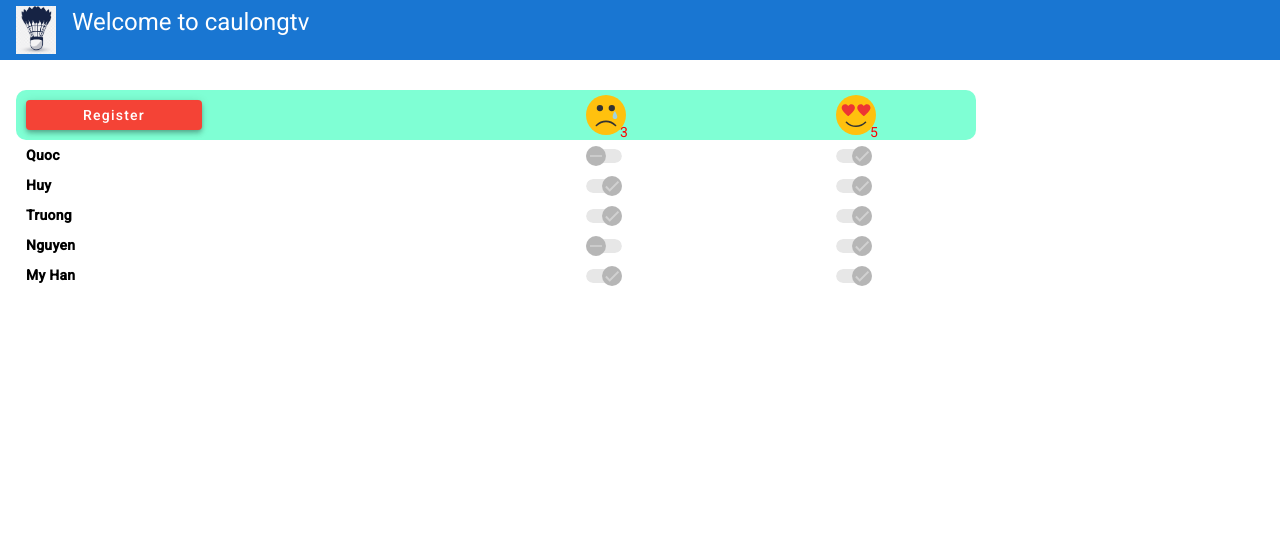
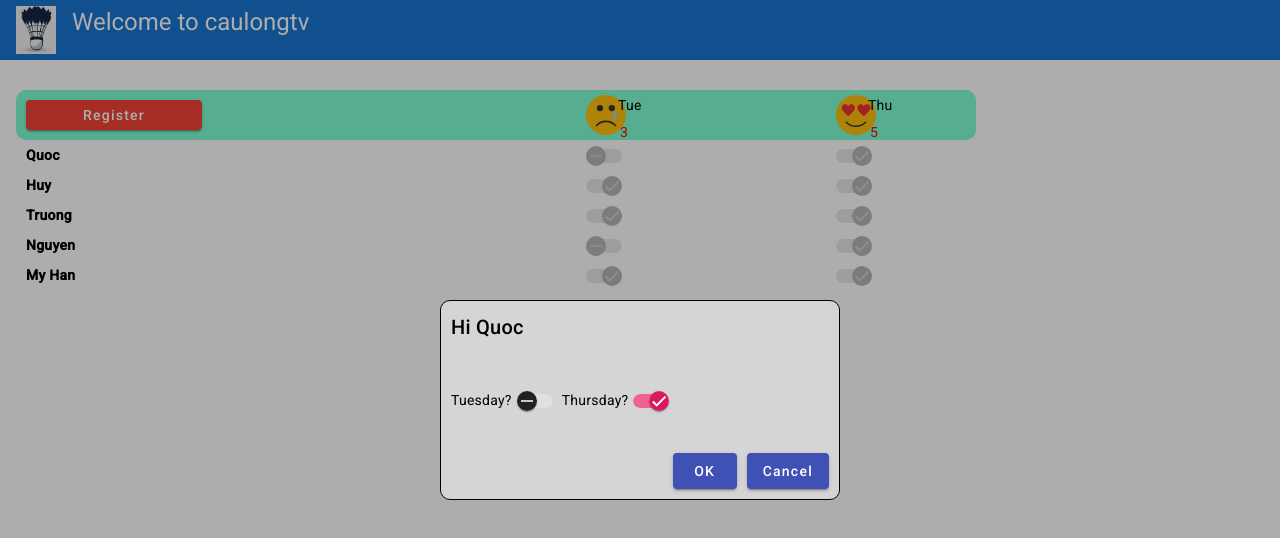
Before and after one commit to phquoc25/attendance-record-angular, an Angular app: page / in a window 1280 px wide. Both pictures are taken after a click on the button "Register". Shown: the top 538 px of the page. Built offline with nearby package versions, Linux system fonts and the light colour scheme.

Commit message:
adding css for the register dialog

```diff
--- a/src/app/player-list/player-list.component.html
+++ b/src/app/player-list/player-list.component.html
@@ -1,14 +1,21 @@
 <div class="header">
     <div class="header__name">
-        <button class="header__btn" mat-raised-button color="warn">Register</button>
+        <button
+            class="header__btn"
+            mat-raised-button
+            color="warn"
+            (click)="onRegisterClick()"
+        >Register</button>
     </div>
     <div class="header__status">
         <div class="header-img" [ngStyle]="{'background-image': tuesdayStatus}">
+            <span class="status-type">Tue</span>
             <span class="status-counter">{{tuesdayCount}}</span>
         </div>
     </div>
     <div class="header__status">
         <div class="header-img" [ngStyle]="{'background-image': thursdayStatus}">
+            <span class="status-type">Thu</span>
             <span class="status-counter">{{thursdayCount}}</span>
         </div>
     </div>
--- a/src/app/player-list/player-list.component.scss
+++ b/src/app/player-list/player-list.component.scss
@@ -31,3 +31,8 @@
     top: 27px;
     left: 34px;
 }
+
+.status-type {
+    position: absolute;
+    left: 32px;
+}
--- a/src/app/player-list/player-list.component.ts
+++ b/src/app/player-list/player-list.component.ts
@@ -1,5 +1,7 @@
 import { Component, Input } from '@angular/core';
 import { Player } from '../player/player.model';
+import { Dialog } from '@angular/cdk/dialog';
+import { RegisterDialogComponent } from '../register-dialog/register-dialog.component';
 
 @Component({
   selector: 'app-player-list',
@@ -24,4 +26,17 @@ export class PlayerListComponent {
   get players(): Player[] {
     return this._players;
   }
+  constructor(private readonly dialog: Dialog) {}
+
+  onRegisterClick(): void {
+    this.dialog.open(RegisterDialogComponent, {
+      width: '400px',
+      height: '200px',
+      panelClass: 'custom-dialog',
+      disableClose: true,
+      data: {
+        player: this.players[0]
+      }
+    });
+  }
 }
--- /dev/null
+++ b/src/app/register-dialog/register-dialog-data.model.ts
@@ -0,0 +1,5 @@
+import { Player } from "../player/player.model";
+
+export interface RegisterDialogData {
+    player: Player;
+}
--- /dev/null
+++ b/src/app/register-dialog/register-dialog.component.html
@@ -0,0 +1,15 @@
+<div class="popup">
+    <h2 class="popup__header">Hi {{player.name}}</h2>
+    <div class="popup__body">
+        <label>Tuesday?</label>
+        <mat-slide-toggle class="item__switch" [checked]="player.tuesdayOn" />
+        <label>Thursday?</label>
+        <mat-slide-toggle class="item__switch" [checked]="player.thursdayOn" />
+    </div>
+    <div class="popup__footer">
+        <button mat-raised-button color="primary"
+            (click)="dialogRef.close(player)">OK</button>
+        <button mat-raised-button color="primary"
+            (click)="dialogRef.close()">Cancel</button>
+    </div>
+</div>
--- /dev/null
+++ b/src/app/register-dialog/register-dialog.component.scss
@@ -0,0 +1,17 @@
+.popup {
+    display: grid;
+    grid-template-rows: 50px auto 50px;
+    height: 100%;
+    &__body {
+        padding: 10px 0;
+        display: flex;
+        gap: 5px;
+        align-items: center;
+    }
+    &__footer {
+        display: flex;
+        justify-content: flex-end;
+        align-items: flex-end;
+        gap: 10px;
+    }
+}
--- /dev/null
+++ b/src/app/register-dialog/register-dialog.component.ts
@@ -0,0 +1,17 @@
+import { DIALOG_DATA, DialogRef } from '@angular/cdk/dialog';
+import { Component, Inject } from '@angular/core';
+import { RegisterDialogData } from './register-dialog-data.model';
+import { Player } from '../player/player.model';
+
+@Component({
+  selector: 'app-register-dialog',
+  templateUrl: './register-dialog.component.html',
+  styleUrls: ['./register-dialog.component.scss']
+})
+export class RegisterDialogComponent {
+  player: Player;
+  constructor(public dialogRef: DialogRef<Player>,
+    @Inject(DIALOG_DATA) public data: RegisterDialogData) {
+      this.player = data.player;
+    }
+}
--- a/src/styles.scss
+++ b/src/styles.scss
@@ -1,3 +1,10 @@
 /* You can add global styles to this file, and also import other style files */
 html, body { height: 100%; }
 body { margin: 0; font-family: Roboto, "Helvetica Neue", sans-serif; }
+
+.custom-dialog {
+    border: 1px solid;
+    border-radius: 10px;
+    background: #d5d5d5;
+    padding: 10px;
+}
```
Also changed, not shown: src/app/home/home.module.ts (+6 -2 lines), 1 other file (tests, documents, lock files or other folders).
